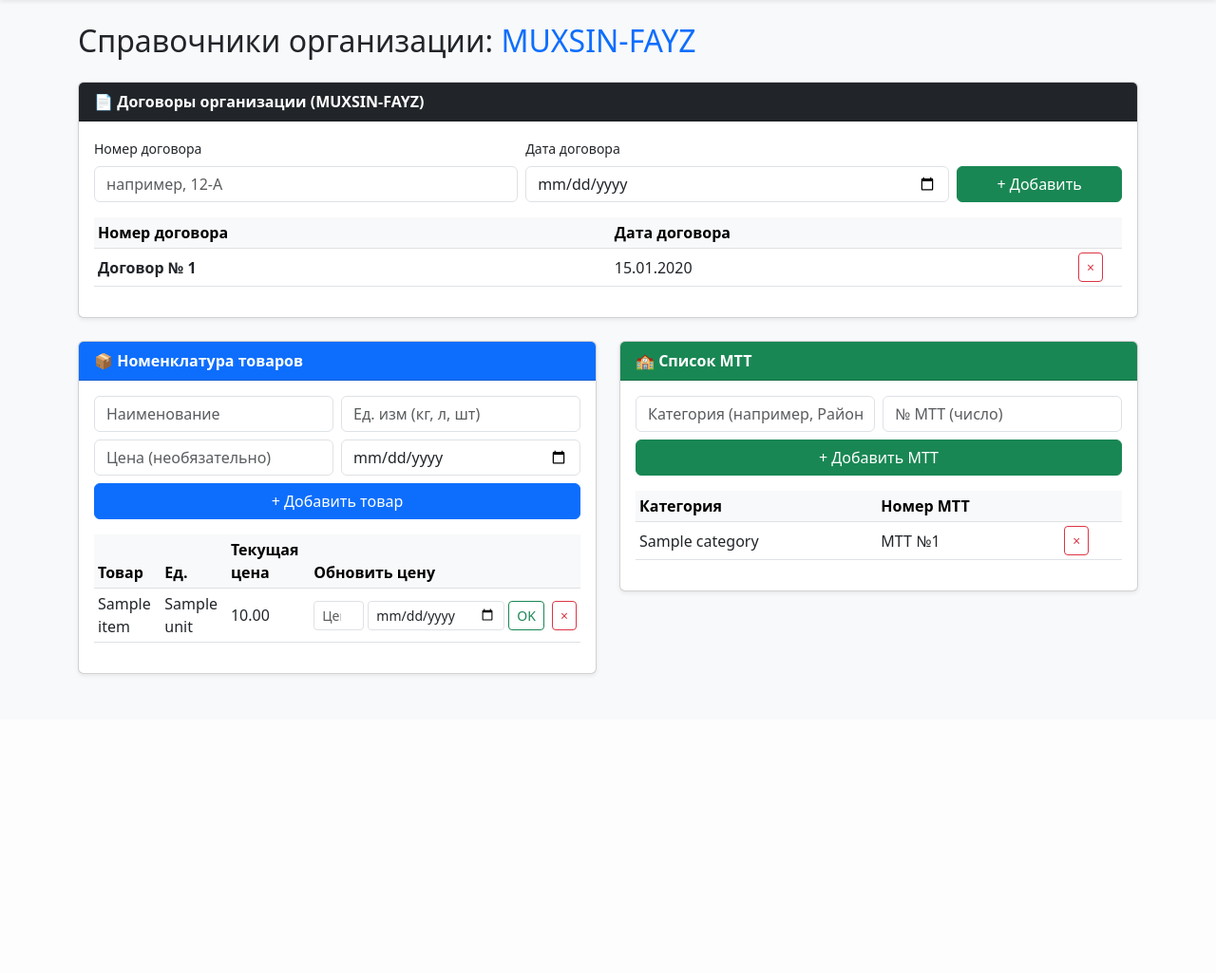
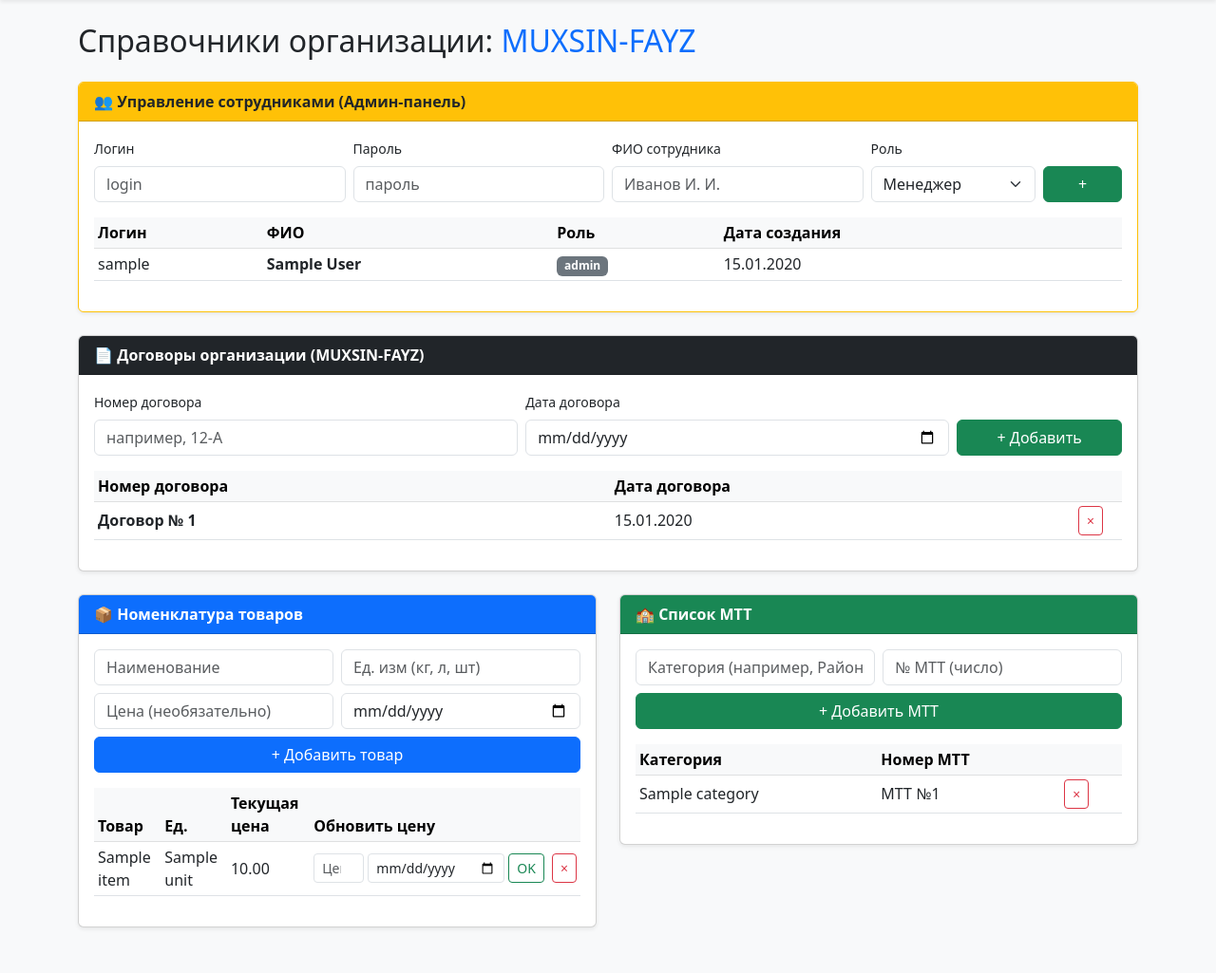
Before and after one commit to alisher0035652-design/-MUXSIN-FAYZ-, a Flask app: page /directory in a window 1280 px wide. Shown: the part 56-1081 px from the top of the page at 95% size. Before the commit the page ends 768 px from the top, so only its background shows below. Run offline with Flask 3, Linux system fonts and the light colour scheme; the visitor is signed in with stand-in values (Sample User, id 1); a database or web service that is not in the repository returns one stand-in record (values such as "Sample title"); some libraries are stand-ins or nearby versions.

Commit message:
Update directory.html

```diff
--- a/templates/directory.html
+++ b/templates/directory.html
@@ -3,6 +3,72 @@
 <h2 class="mb-4">Справочники организации: <span class="text-primary">{{ current_org }}</span></h2>
 
 <div class="row">
+    <!-- Управление сотрудниками (Только для администратора) -->
+    {% if session.get('user_role') == 'admin' %}
+    <div class="col-md-12 mb-4">
+        <div class="card shadow-sm border-warning">
+            <div class="card-header bg-warning text-dark fw-bold">👥 Управление сотрудниками (Админ-панель)</div>
+            <div class="card-body">
+                <form action="{{ url_for('add_user') }}" method="POST" class="row g-2 mb-3 align-items-end">
+                    <div class="col-md-3">
+                        <label class="form-label small">Логин</label>
+                        <input type="text" name="username" class="form-control" placeholder="login" required>
+                    </div>
+                    <div class="col-md-3">
+                        <label class="form-label small">Пароль</label>
+                        <input type="password" name="password" class="form-control" placeholder="пароль" required>
+                    </div>
+                    <div class="col-md-3">
+                        <label class="form-label small">ФИО сотрудника</label>
+                        <input type="text" name="full_name" class="form-control" placeholder="Иванов И. И." required>
+                    </div>
+                    <div class="col-md-2">
+                        <label class="form-label small">Роль</label>
+                        <select name="role" class="form-select">
+                            <option value="manager">Менеджер</option>
+                            <option value="admin">Администратор</option>
+                        </select>
+                    </div>
+                    <div class="col-md-1">
+                        <button type="submit" class="btn btn-success w-100">+</button>
+                    </div>
+                </form>
+
+                <div class="table-responsive" style="max-height: 200px; overflow-y: auto;">
+                    <table class="table table-sm table-hover align-middle">
+                        <thead class="table-light">
+                            <tr>
+                                <th>Логин</th>
+                                <th>ФИО</th>
+                                <th>Роль</th>
+                                <th>Дата создания</th>
+                                <th style="width: 50px;"></th>
+                            </tr>
+                        </thead>
+                        <tbody>
+                            {% for u in users_list %}
+                            <tr>
+                                <td>{{ u.username }}</td>
+                                <td><b>{{ u.full_name }}</b></td>
+                                <td><span class="badge bg-secondary">{{ u.role }}</span></td>
+                                <td>{{ u.created_at|date_ru }}</td>
+                                <td>
+                                    {% if u.id != session.get('user_id') %}
+                                    <form action="{{ url_for('delete_user', id=u.id) }}" method="POST">
+                                        <button type="submit" class="btn btn-sm btn-outline-danger" onclick="return confirm('Удалить сотрудника?')">×</button>
+                                    </form>
+                                    {% endif %}
+                                </td>
+                            </tr>
+                            {% endfor %}
+                        </tbody>
+                    </table>
+                </div>
+            </div>
+        </div>
+    </div>
+    {% endif %}
+
     <!-- Справочник Договоров -->
     <div class="col-md-12 mb-4">
         <div class="card shadow-sm">
```
